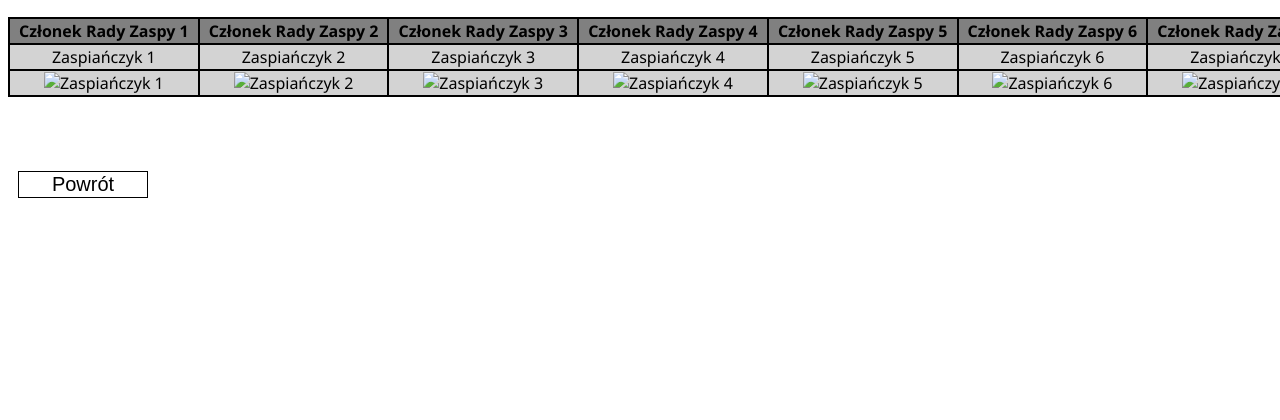
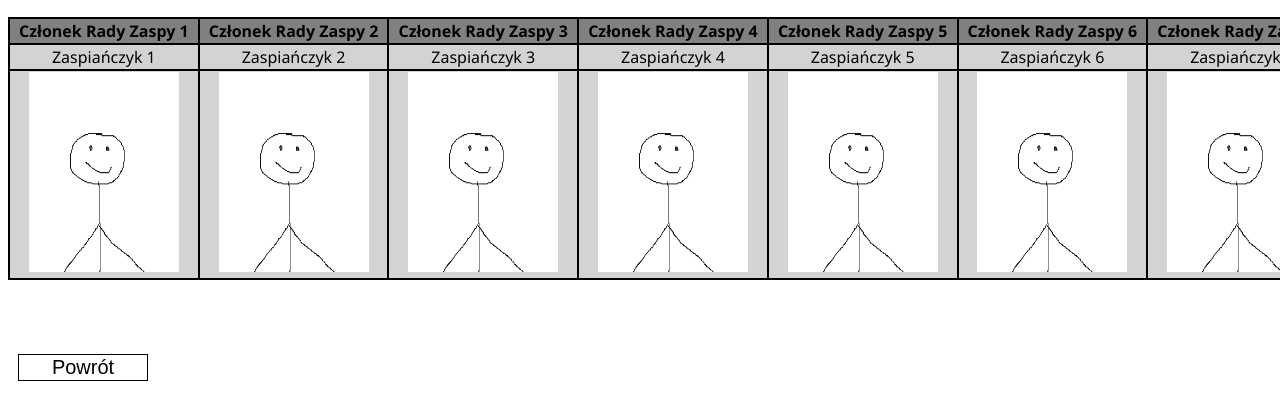
Before and after one commit to GayPizzaDude/Strona-internetowa-o-Zaspie, a plain HTML site: page council/council.html in a window 1280 px wide. Shown: the part 122-542 px from the top of the page. Drawn offline with Linux system fonts and the light colour scheme; the site is published under a folder, as on GitHub Pages, so addresses that start at the root find nothing.

Commit message:
resources fix

```diff
--- a/council/council.html
+++ b/council/council.html
@@ -50,25 +50,25 @@
 
         <tr bgcolor="lightgrey" align="center">
             <td>
-                <img src="/council/resources/zaspianczyk1.png" height="200" width="150" alt="Zaspiańczyk 1" title="Zaspiańczyk 1">
+                <img src="resources/zaspianczyk1.png" height="200" width="150" alt="Zaspiańczyk 1" title="Zaspiańczyk 1">
             </td>
             <td>
-                <img src="/council/resources/zaspianczyk2.png" height="200" width="150" alt="Zaspiańczyk 2" title="Zaspiańczyk 2">
+                <img src="resources/zaspianczyk2.png" height="200" width="150" alt="Zaspiańczyk 2" title="Zaspiańczyk 2">
             </td>
             <td>
-                <img src="/council/resources/zaspianczyk3.png" height="200" width="150" alt="Zaspiańczyk 3" title="Zaspiańczyk 3">
+                <img src="resources/zaspianczyk3.png" height="200" width="150" alt="Zaspiańczyk 3" title="Zaspiańczyk 3">
             </td>
             <td>
-                <img src="/council/resources/zaspianczyk4.png" height="200" width="150" alt="Zaspiańczyk 4" title="Zaspiańczyk 4">
+                <img src="resources/zaspianczyk4.png" height="200" width="150" alt="Zaspiańczyk 4" title="Zaspiańczyk 4">
             </td>
             <td>
-                <img src="/council/resources/zaspianczyk5.png" height="200" width="150" alt="Zaspiańczyk 5" title="Zaspiańczyk 5">
+                <img src="resources/zaspianczyk5.png" height="200" width="150" alt="Zaspiańczyk 5" title="Zaspiańczyk 5">
             </td>
             <td>
-                <img src="/council/resources/zaspianczyk6.png" height="200" width="150" alt="Zaspiańczyk 6" title="Zaspiańczyk 6">
+                <img src="resources/zaspianczyk6.png" height="200" width="150" alt="Zaspiańczyk 6" title="Zaspiańczyk 6">
             </td>
             <td>
-                <img src="/council/resources/zaspianczyk7.png" height="200" width="150" alt="Zaspiańczyk 7" title="Zaspiańczyk 7">
+                <img src="resources/zaspianczyk7.png" height="200" width="150" alt="Zaspiańczyk 7" title="Zaspiańczyk 7">
             </td>
         </tr>
     </table>
```
Also changed, not shown: gallery/gallery.html (+5 -5 lines).
